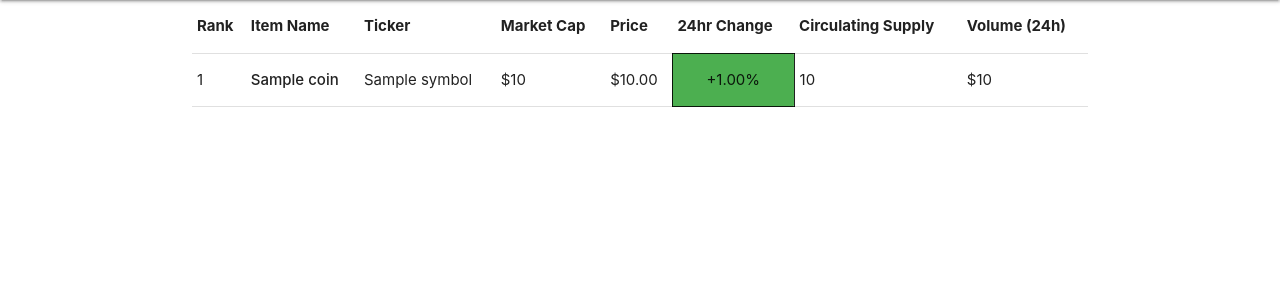
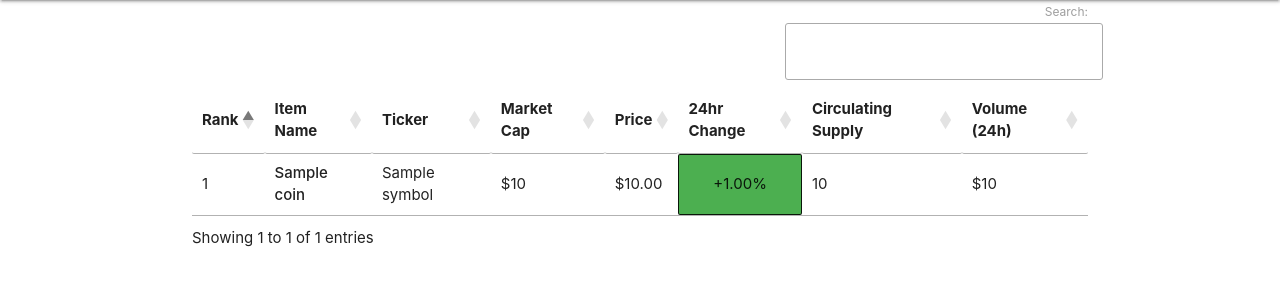
Before and after one commit to NickBell123/Digi-Market-Cap, a Flask app: template templates/coin_list.html in a window 1280 px wide. Shown: the part 64-364 px from the top of the page. Run offline with Flask 2, Linux system fonts and the light colour scheme; the template is opened without the code that fills it: most values are stand-ins (such as "Sample title", 1, 10 or a date in 2020); some libraries are stand-ins or nearby versions.

Commit message:
database.net cdn import for sorting of coin list colums and paging if needed

```diff
--- a/app.py
+++ b/app.py
@@ -23,8 +23,7 @@ data = results['data']
 @app.route('/')
 @app.route('/coin_list')
 def coin_list():
-
-  return render_template("coin_list.html", data=data)
+   return render_template("coin_list.html", data=data)
 
 
 @app.route('/create_a_bag')
--- /dev/null
+++ b/static/js/style.js
@@ -0,0 +1,10 @@
+$(document).ready(function () {
+    $('.datepicker').datepicker();
+    $('select').formSelect();
+
+    $('#myTable').DataTable({
+        "paging":   false,
+        "search": false
+    });
+
+});
--- a/templates/base.html
+++ b/templates/base.html
@@ -6,6 +6,8 @@
     <meta name="viewport" content="width=device-width, initial-scale=1.0">
     <link href="https://fonts.googleapis.com/icon?family=Material+Icons" rel="stylesheet">
     <link rel="stylesheet" href="https://cdnjs.cloudflare.com/ajax/libs/materialize/1.0.0/css/materialize.min.css">
+    <!-- https://datatables.net/cdn for sorting coin list -->
+    <link rel="stylesheet" href="https://cdn.datatables.net/1.10.21/css/jquery.dataTables.min.css">
     <link rel="stylesheet" href="{{url_for('static', filename='css/style.css')}}">
     <title>Website</title>
 </head>
@@ -31,13 +33,10 @@
     <script src="https://code.jquery.com/jquery-3.5.1.slim.min.js"
         integrity="sha256-4+XzXVhsDmqanXGHaHvgh1gMQKX40OUvDEBTu8JcmNs=" crossorigin="anonymous">
         </script>
+    <!-- https://datatables.net/cdn for sorting coin list -->
+    <script src="https://cdn.datatables.net/1.10.21/js/jquery.dataTables.min.js"></script>
     <script src="https://cdnjs.cloudflare.com/ajax/libs/materialize/1.0.0/js/materialize.min.js"></script>
-    <script type="text/javascript">
-        $(document).ready(function () {
-            $('.datepicker').datepicker();
-            $('select').formSelect();
-        });
-    </script>
+    <script src="{{url_for('static', filename='js/style.js')}}"></script>
 
 </body>
 
--- a/templates/coin_list.html
+++ b/templates/coin_list.html
@@ -1,7 +1,7 @@
 {% extends 'base.html' %}
     {% block content %}
 
-        <table>
+        <table id="myTable" class="table-sortable">
             <thead>
               <tr>
                   <th>Rank</th>
@@ -11,7 +11,7 @@
                   <th>Price</th>
                   <th>24hr Change</th>
                   <th>Circulating Supply</th>
-                  <th> Volume (24h)</th>
+                  <th>Volume (24h)</th>
                   <!-- Market Cap	 Market Cap	Volume (24h)	Circulating Supply	Change (24h)	 -->
               </tr>
             </thead>
--- a/templates/create_a_bag.html
+++ b/templates/create_a_bag.html
@@ -35,9 +35,9 @@
             class="datepicker">
         </div>
       </div>
-      <button class="btn waves-effect waves-light" type="submit">Submit
-        <i class="material-icons right">send</i>
-      </button>
+      <button class="btn-floating waves-effect waves-light" type="submit">
+        <i class="material-icons">send</i>
+    </button>
     </div>
   </form>
 </div>
--- a/templates/edit_bag.html
+++ b/templates/edit_bag.html
@@ -39,8 +39,8 @@
                         class="datepicker">
                 </div>
             </div>
-            <button class="btn waves-effect waves-light" type="submit">Submit
-                <i class="material-icons right">send</i>
+            <button class="btn-floating waves-effect waves-light" type="submit">
+                <i class="material-icons">send</i>
             </button>
         </div>
     </form>
```
Also changed, not shown: 1 other file.
